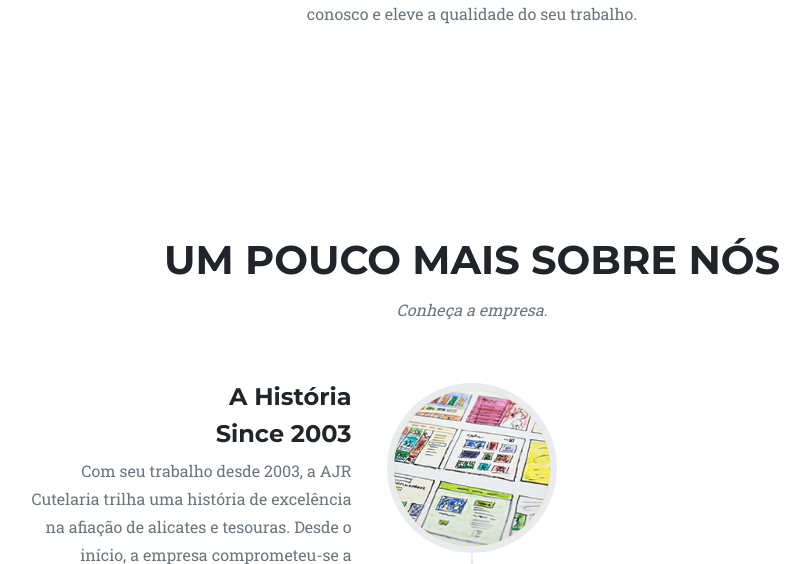
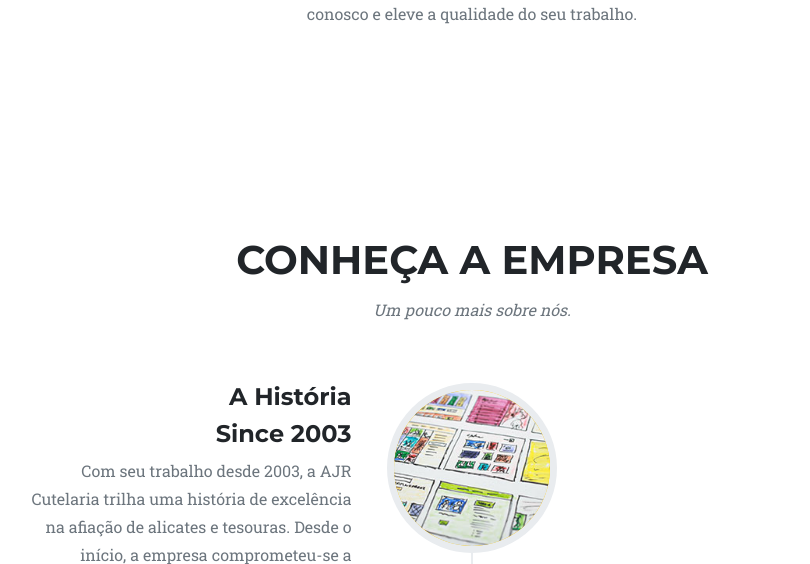
Before and after one commit to cristianritter/catalogodigital, a Django app: page /ajrcutelaria in a window 1280 px wide. Shown: the part 1435-1999 px from the top of the page, without its empty margins (168-978 px from the left). Run offline with Django 5.2, Linux system fonts and the light colour scheme; some libraries are stand-ins or nearby versions.

Commit message:
edicoes no template

```diff
--- a/landing/templates/cities/sapiranga/ajrcutelaria.html
+++ b/landing/templates/cities/sapiranga/ajrcutelaria.html
@@ -98,8 +98,8 @@
         <section class="page-section" id="about">
             <div class="container">
                 <div class="text-center">
-                    <h2 class="section-heading text-uppercase">Um pouco mais sobre nós</h2>
-                    <h3 class="section-subheading text-muted">Conheça a empresa.</h3>
+                    <h2 class="section-heading text-uppercase">Conheça a empresa</h2>
+                    <h3 class="section-subheading text-muted">Um pouco mais sobre nós.</h3>
                 </div>
                 <ul class="timeline">
                     <li>
```
